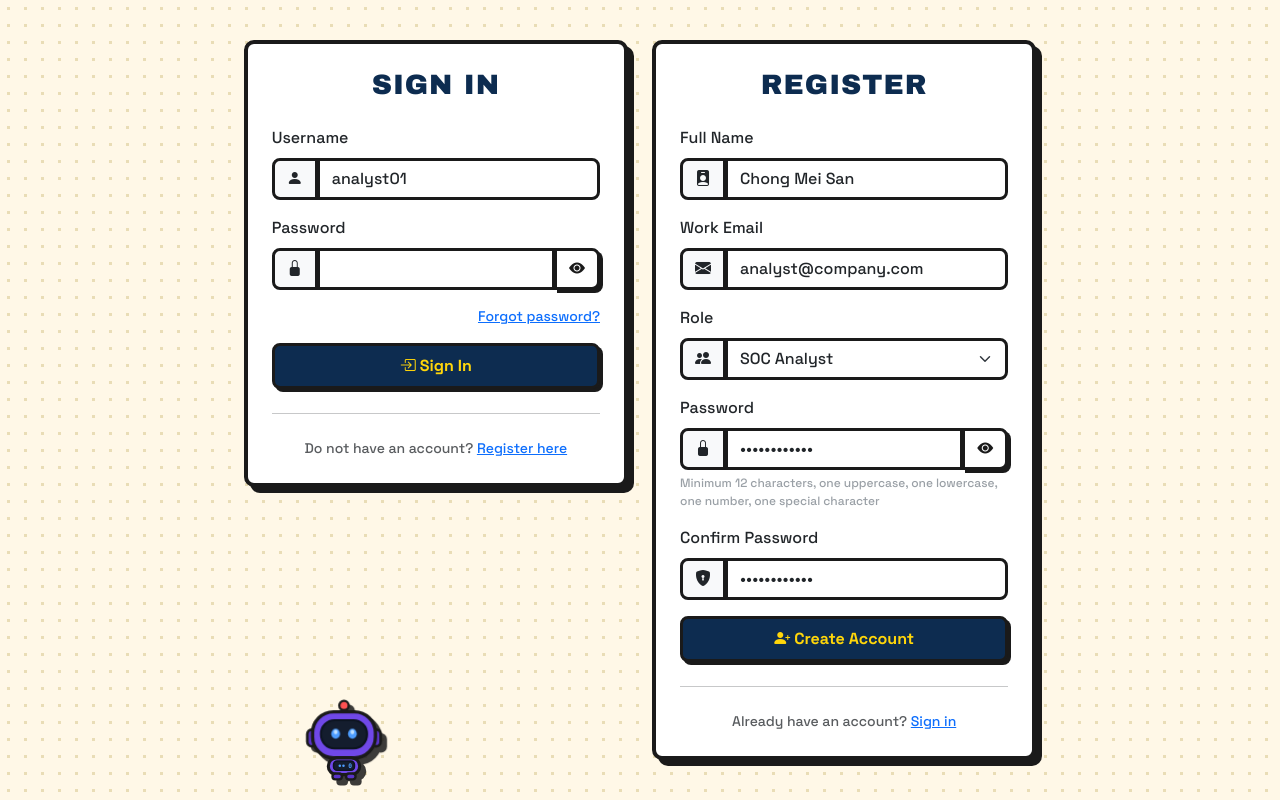
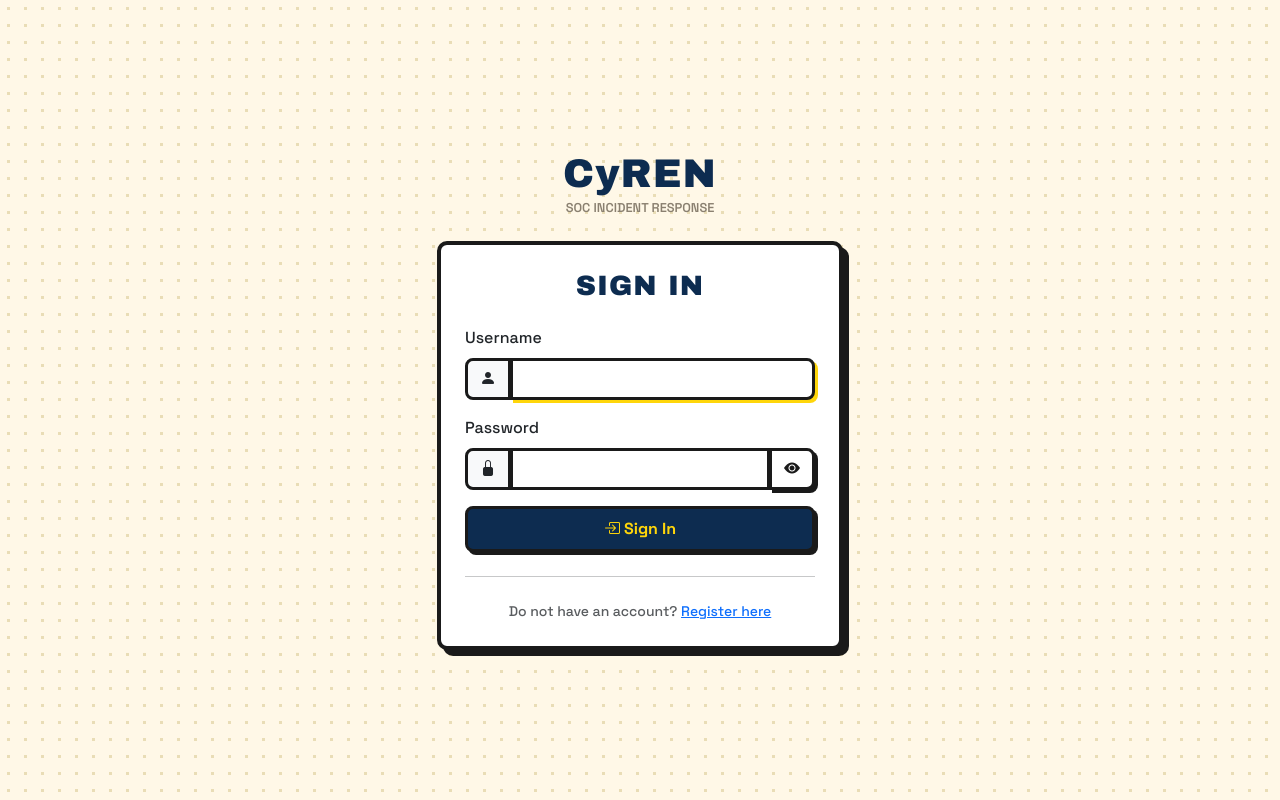
Before and after one commit to cxuan03/CyREN, a Flask app: page /login in a window 1280 px wide. Run offline with Flask 3, Linux system fonts and the light colour scheme.

Commit message:
feat(auth): standalone login/register pages, register API, logout confirm
- New templates login.html and register.html (same comic style); the
  embedded fake Sign In / Register block is removed from index.html.
- GET / redirects anonymous users to /login; /login and /register
  redirect authenticated users back to /.
- New POST /api/register: required-field checks, role whitelist
  (analyst|manager), password policy (>=12 chars, upper/lower/digit/
  special), unique username (409); hashes via User.set_password().
- Log Out now opens a confirmation modal and only calls /api/logout
  after the user confirms, then returns to /login.
- Sidebar avatar/name/role filled from current_user via injected
  window.CURRENT_USER instead of hardcoded "Chong Mei San".
- apiGet() detects expired sessions (HTML instead of JSON) and
  redirects to /login; Buddy's window.login wrapper removed.

Verified with pytest (5 passed) and a Flask test-client smoke run
covering redirects, validation errors, duplicate username, wrong
password, full login/logout cycle.

Co-Authored-By: Claude Fable 5 <noreply@anthropic.com>

```diff
--- a/app/__init__.py
+++ b/app/__init__.py
@@ -5,8 +5,8 @@ Flask application factory for CyREN.
     app = create_app()
 """
 import os
-from flask import Flask, render_template
-from flask_login import LoginManager
+from flask import Flask, render_template, redirect, url_for
+from flask_login import LoginManager, current_user
 from flask_cors import CORS
 
 from config.settings import settings
@@ -52,6 +52,8 @@ def create_app():
 
     @app.get("/")
     def home():
+        if not current_user.is_authenticated:
+            return redirect(url_for("auth.login_page"))
         return render_template("index.html")
 
     with app.app_context():
--- a/app/templates/index.html
+++ b/app/templates/index.html
@@ -383,137 +383,8 @@
 </head>
 <body>
 
-<!-- ===== LOGIN ===== -->
-<div id="auth" class="auth-wrap">
-  <div class="container" style="max-width:980px">
-    <div class="row justify-content-center g-4">
-
-      <!-- Sign in -->
-      <div class="col-md-5">
-        <div class="card">
-          <div class="card-body p-4">
-
-            <h3 class="text-center mb-4" style="color:#0d2c50;font-family:Archivo Black,sans-serif;text-transform:uppercase;letter-spacing:1px">Sign In</h3>
-
-            <div class="mb-3">
-              <label class="form-label">Username</label>
-              <div class="input-group">
-                <span class="input-group-text"><i class="bi bi-person-fill"></i></span>
-                <input type="text" class="form-control" id="loginUser" value="analyst01">
-              </div>
-            </div>
-
-            <div class="mb-3">
-              <label class="form-label">Password</label>
-              <div class="input-group">
-                <span class="input-group-text"><i class="bi bi-lock-fill"></i></span>
-                <input type="password" class="form-control" id="loginPw" value=""
-                       onkeydown="if(event.key==='Enter')login()">
-                <button class="btn btn-outline-secondary" type="button"
-                        onclick="togglePw('loginPw', this)">
-                  <i class="bi bi-eye-fill"></i>
-                </button>
-              </div>
-            </div>
-
-            <div class="d-flex justify-content-end mb-3">
-              <a href="#" class="small">Forgot password?</a>
-            </div>
-
-            <button class="btn btn-primary w-100 py-2" onclick="login()">
-              <i class="bi bi-box-arrow-in-right"></i> Sign In
-            </button>
-
-            <hr class="my-4">
-
-            <p class="text-center text-muted small mb-0">
-              Do not have an account?
-              <a href="#reg" onclick="document.getElementById('reg').scrollIntoView({behavior:'smooth'})">
-                Register here
-              </a>
-            </p>
-          </div>
-        </div>
-      </div>
-
-      <!-- Register -->
-      <div class="col-md-5" id="reg">
-        <div class="card">
-          <div class="card-body p-4">
-
-            <h3 class="text-center mb-4" style="color:#0d2c50;font-family:Archivo Black,sans-serif;text-transform:uppercase;letter-spacing:1px">Register</h3>
-
-            <div class="mb-3">
-              <label class="form-label">Full Name</label>
-              <div class="input-group">
-                <span class="input-group-text"><i class="bi bi-person-badge-fill"></i></span>
-                <input type="text" class="form-control" value="Chong Mei San">
-              </div>
-            </div>
-
-            <div class="mb-3">
-              <label class="form-label">Work Email</label>
-              <div class="input-group">
-                <span class="input-group-text"><i class="bi bi-envelope-fill"></i></span>
-                <input type="email" class="form-control" value="analyst@company.com">
-              </div>
-            </div>
-
-            <div class="mb-3">
-              <label class="form-label">Role</label>
-              <div class="input-group">
-                <span class="input-group-text"><i class="bi bi-people-fill"></i></span>
-                <select class="form-select">
-                  <option>SOC Analyst</option>
-                  <option>SOC Manager</option>
-                  <option>Read Only</option>
-                </select>
-              </div>
-            </div>
-
-            <div class="mb-3">
-              <label class="form-label">Password</label>
-              <div class="input-group">
-                <span class="input-group-text"><i class="bi bi-lock-fill"></i></span>
-                <input type="password" class="form-control" id="regPw" value="Cyren@2026!x">
-                <button class="btn btn-outline-secondary" type="button"
-                        onclick="togglePw('regPw', this)">
-                  <i class="bi bi-eye-fill"></i>
-                </button>
-              </div>
-              <div style="font-size:0.75rem;color:#9aa0a6;margin-top:4px">
-                Minimum 12 characters, one uppercase, one lowercase, one number, one special character
-              </div>
-            </div>
-
-            <div class="mb-3">
-              <label class="form-label">Confirm Password</label>
-              <div class="input-group">
-                <span class="input-group-text"><i class="bi bi-shield-lock-fill"></i></span>
-                <input type="password" class="form-control" value="Cyren@2026!x">
-              </div>
-            </div>
-
-            <button class="btn btn-primary w-100 py-2">
-              <i class="bi bi-person-plus-fill"></i> Create Account
-            </button>
-
-            <hr class="my-4">
-
-            <p class="text-center text-muted small mb-0">
-              Already have an account?
-              <a href="#" onclick="window.scrollTo({top:0,behavior:'smooth'})">Sign in</a>
-            </p>
-          </div>
-        </div>
-      </div>
-
-    </div>
-  </div>
-</div>
-
-<!-- ===== APP ===== -->
-<div id="app" class="layout" style="display:none !important">
+<!-- ===== APP (login lives on /login, register on /register) ===== -->
+<div id="app" class="layout">
 
   <header class="app-header">
     <div class="brand">
@@ -563,10 +434,10 @@
 
       <div class="side-user">
         <div class="d-flex align-items-center mb-2">
-          <div class="avatar me-2">CM</div>
+          <div class="avatar me-2" id="userAvatar">?</div>
           <div>
-            <div class="name">Chong Mei San</div>
-            <div class="role">SOC Analyst</div>
+            <div class="name" id="userName">&ndash;</div>
+            <div class="role" id="userRole">&ndash;</div>
           </div>
         </div>
         <button class="btn btn-sm w-100 logout-btn" onclick="logout()">
@@ -2179,8 +2050,29 @@ DROP    all   192.168.56.109   0.0.0.0/0
   </div>
 </div>
 
+<div class="modal fade" id="logoutModal" tabindex="-1">
+  <div class="modal-dialog modal-dialog-centered modal-sm">
+    <div class="modal-content">
+      <div class="modal-header">
+        <h6 class="modal-title mb-0"><i class="bi bi-box-arrow-right"></i> Log Out</h6>
+        <button type="button" class="btn-close" data-bs-dismiss="modal"></button>
+      </div>
+      <div class="modal-body">
+        <p class="small mb-0">Are you sure you want to log out of CyREN?</p>
+      </div>
+      <div class="modal-footer">
+        <button class="btn btn-sm btn-outline-secondary" data-bs-dismiss="modal">Cancel</button>
+        <button class="btn btn-sm btn-danger" onclick="confirmLogout()">Log Out</button>
+      </div>
+    </div>
+  </div>
+</div>
+
 <script src="https://cdn.jsdelivr.net/npm/bootstrap@5.3.3/dist/js/bootstrap.bundle.min.js"></script>
 <script src="https://cdn.jsdelivr.net/npm/chart.js@4.4.1/dist/chart.umd.min.js"></script>
+<script>
+  window.CURRENT_USER = {{ (current_user.to_dict() if current_user.is_authenticated else {}) | tojson }};
+</script>
 <script>
   function go(p) {
     document.querySelectorAll('.page').forEach(function(e){ e.classList.remove('active'); });
@@ -2201,41 +2093,23 @@ DROP    all   192.168.56.109   0.0.0.0/0
     _dashTimer = setInterval(loadDashboard, 30000);
   }
 
-  async function login() {
-    var u = document.getElementById('loginUser').value.trim();
-    var p = document.getElementById('loginPw').value;
-    var res;
-    try {
-      res = await fetch('/api/login', {
-        method: 'POST',
-        headers: { 'Content-Type': 'application/json' },
-        body: JSON.stringify({ username: u, password: p })
-      });
-    } catch (e) {
-      alert('Cannot reach the CyREN server. Is it running?');
-      return false;
-    }
-    var data = await res.json().catch(function () { return {}; });
-    if (!res.ok || !data.ok) {
-      alert(data.error || 'Invalid username or password');
-      return false;
-    }
-    document.getElementById('auth').style.display = 'none';
-    document.getElementById('app').style.setProperty('display', 'flex', 'important');
+  /* logged-in user info in the sidebar */
+  function fillUserInfo() {
+    var u = window.CURRENT_USER || {};
+    if (!u.username) return;
+    var initials = (u.full_name || u.username).split(/\s+/)
+      .map(function (w) { return w.charAt(0); }).join('').toUpperCase().slice(0, 2);
+    document.getElementById('userAvatar').textContent = initials || '?';
+    document.getElementById('userName').textContent = u.full_name || u.username;
+    document.getElementById('userRole').textContent = u.role === 'manager' ? 'SOC Manager' : 'SOC Analyst';
+  }
+
+  document.addEventListener('DOMContentLoaded', function () {
+    fillUserInfo();
     drawCharts();
     loadDashboard();
     startDashRefresh();
-    return true;
-  }
-
-  function togglePw(id, btn) {
-    var f = document.getElementById(id);
-    var on = f.type === 'password';
-    f.type = on ? 'text' : 'password';
-    btn.innerHTML = on
-      ? '<i class="bi bi-eye-slash"></i>'
-      : '<i class="bi bi-eye"></i>';
-  }
+  });
 
   function unlockThr() {
     document.getElementById('thrLocked').style.display = 'none';
@@ -2247,11 +2121,13 @@ DROP    all   192.168.56.109   0.0.0.0/0
   }
 
   function logout() {
+    new bootstrap.Modal(document.getElementById('logoutModal')).show();
+  }
+
+  async function confirmLogout() {
     if (_dashTimer) { clearInterval(_dashTimer); _dashTimer = null; }
-    fetch('/api/logout', { method: 'POST' }).catch(function () {});
-    document.getElementById('app').style.setProperty('display', 'none', 'important');
-    document.getElementById('auth').style.display = 'flex';
-    go('dash');
+    try { await fetch('/api/logout', { method: 'POST' }); } catch (e) {}
+    location.href = '/login';
   }
 
   Chart.defaults.animation = false;
@@ -2328,7 +2204,12 @@ DROP    all   192.168.56.109   0.0.0.0/0
   async function apiGet(url) {
     var res = await fetch(url);
     var ct = res.headers.get('content-type') || '';
-    if (!res.ok || ct.indexOf('json') === -1) throw new Error(url + ' failed (' + res.status + ')');
+    if (res.status === 401 || ct.indexOf('json') === -1) {
+      /* session expired: the API redirected us to the login page */
+      location.href = '/login';
+      throw new Error('not authenticated');
+    }
+    if (!res.ok) throw new Error(url + ' failed (' + res.status + ')');
     return res.json();
   }
 
@@ -2744,11 +2625,6 @@ function filterReports(q){
   }
   bubble.addEventListener('click',goApprove);
 
-  var _login=window.login;
-  window.login=function(){
-    Promise.resolve(_login()).then(function(ok){ if(ok) startBotAlert(); });
-  };
-
 })();
 </script>
 
--- /dev/null
+++ b/app/templates/login.html
@@ -0,0 +1,136 @@
+<!DOCTYPE html>
+<html lang="en">
+<head>
+<meta charset="UTF-8">
+<meta name="viewport" content="width=device-width, initial-scale=1">
+<title>CyREN &mdash; Sign In</title>
+<link href="https://cdn.jsdelivr.net/npm/bootstrap@5.3.3/dist/css/bootstrap.min.css" rel="stylesheet">
+<link href="https://cdn.jsdelivr.net/npm/bootstrap-icons@1.11.3/font/bootstrap-icons.css" rel="stylesheet">
+<link href="https://fonts.googleapis.com/css2?family=Archivo+Black&family=Space+Grotesk:wght@400;500;600;700&display=swap" rel="stylesheet">
+<style>
+  body { font-family:'Space Grotesk',sans-serif; background:#fff8e7; color:#1a1a1a; font-weight:500; }
+  .auth-wrap {
+    min-height:100vh; display:flex; align-items:center; padding:40px 20px;
+    background-image:radial-gradient(#e9ddb6 1.6px, transparent 1.6px);
+    background-size:17px 17px;
+  }
+  .card { border:4px solid #1a1a1a !important; border-radius:10px; box-shadow:6px 6px 0 #1a1a1a; background:#fff; }
+  .btn { border:3px solid #1a1a1a !important; border-radius:8px; font-weight:700;
+         box-shadow:3px 3px 0 #1a1a1a; font-family:'Space Grotesk',sans-serif; }
+  .btn:active { transform:translate(3px,3px); box-shadow:none; }
+  .btn-primary { background:#0d2c50 !important; color:#ffd60a !important; }
+  .btn-outline-secondary { background:#fff; color:#1a1a1a; }
+  .form-control,.form-select,.input-group-text { border:3px solid #1a1a1a; border-radius:8px;
+    font-weight:500; font-family:'Space Grotesk',sans-serif; }
+  .form-control:focus,.form-select:focus { border-color:#1a1a1a; box-shadow:3px 3px 0 #ffd60a; }
+  .alert { border:3px solid #1a1a1a; border-radius:8px; box-shadow:3px 3px 0 #1a1a1a; font-weight:600; }
+  .alert-danger { background:#ffc9c9; color:#8a1c1c; }
+  .alert-success { background:#b2f2e5; color:#0b5d4d; }
+  h3 { font-family:'Archivo Black',sans-serif; }
+  .brand-title { font-family:'Archivo Black',sans-serif; color:#0d2c50; letter-spacing:1px; }
+  .brand-sub { color:#8a8070; font-weight:600; font-size:.8rem; }
+</style>
+</head>
+<body>
+
+<div class="auth-wrap">
+  <div class="container" style="max-width:430px">
+
+    <div class="text-center mb-4">
+      <h1 class="brand-title mb-0">CyREN</h1>
+      <div class="brand-sub">SOC INCIDENT RESPONSE</div>
+    </div>
+
+    <div class="card">
+      <div class="card-body p-4">
+
+        <h3 class="text-center mb-4" style="color:#0d2c50;text-transform:uppercase;letter-spacing:1px">Sign In</h3>
+
+        <div id="loginOk" class="alert alert-success py-2" style="display:none">
+          Account created. You can sign in now.
+        </div>
+        <div id="loginErr" class="alert alert-danger py-2" style="display:none"></div>
+
+        <div class="mb-3">
+          <label class="form-label">Username</label>
+          <div class="input-group">
+            <span class="input-group-text"><i class="bi bi-person-fill"></i></span>
+            <input type="text" class="form-control" id="loginUser" autocomplete="username" autofocus>
+          </div>
+        </div>
+
+        <div class="mb-3">
+          <label class="form-label">Password</label>
+          <div class="input-group">
+            <span class="input-group-text"><i class="bi bi-lock-fill"></i></span>
+            <input type="password" class="form-control" id="loginPw" autocomplete="current-password"
+                   onkeydown="if(event.key==='Enter')doLogin()">
+            <button class="btn btn-outline-secondary" type="button" onclick="togglePw('loginPw', this)">
+              <i class="bi bi-eye-fill"></i>
+            </button>
+          </div>
+        </div>
+
+        <button class="btn btn-primary w-100 py-2" id="loginBtn" onclick="doLogin()">
+          <i class="bi bi-box-arrow-in-right"></i> Sign In
+        </button>
+
+        <hr class="my-4">
+
+        <p class="text-center text-muted small mb-0">
+          Do not have an account? <a href="/register">Register here</a>
+        </p>
+      </div>
+    </div>
+
+  </div>
+</div>
+
+<script>
+  if (new URLSearchParams(location.search).get('registered') === '1') {
+    document.getElementById('loginOk').style.display = 'block';
+  }
+
+  function togglePw(id, btn) {
+    var f = document.getElementById(id);
+    var on = f.type === 'password';
+    f.type = on ? 'text' : 'password';
+    btn.innerHTML = on ? '<i class="bi bi-eye-slash"></i>' : '<i class="bi bi-eye-fill"></i>';
+  }
+
+  function showErr(msg) {
+    var el = document.getElementById('loginErr');
+    el.textContent = msg;
+    el.style.display = 'block';
+  }
+
+  async function doLogin() {
+    var btn = document.getElementById('loginBtn');
+    document.getElementById('loginErr').style.display = 'none';
+    btn.disabled = true;
+    var res;
+    try {
+      res = await fetch('/api/login', {
+        method: 'POST',
+        headers: { 'Content-Type': 'application/json' },
+        body: JSON.stringify({
+          username: document.getElementById('loginUser').value.trim(),
+          password: document.getElementById('loginPw').value
+        })
+      });
+    } catch (e) {
+      btn.disabled = false;
+      showErr('Cannot reach the CyREN server.');
+      return;
+    }
+    var data = await res.json().catch(function () { return {}; });
+    btn.disabled = false;
+    if (res.ok && data.ok) {
+      location.href = '/';
+    } else {
+      showErr(data.error || 'Invalid username or password.');
+    }
+  }
+</script>
+</body>
+</html>
```
Also changed, not shown: app/api/auth.py (+49 -3 lines), app/templates/register.html (added, +189 -0 lines), docs/devlog.md (added, +41 -0 lines).
